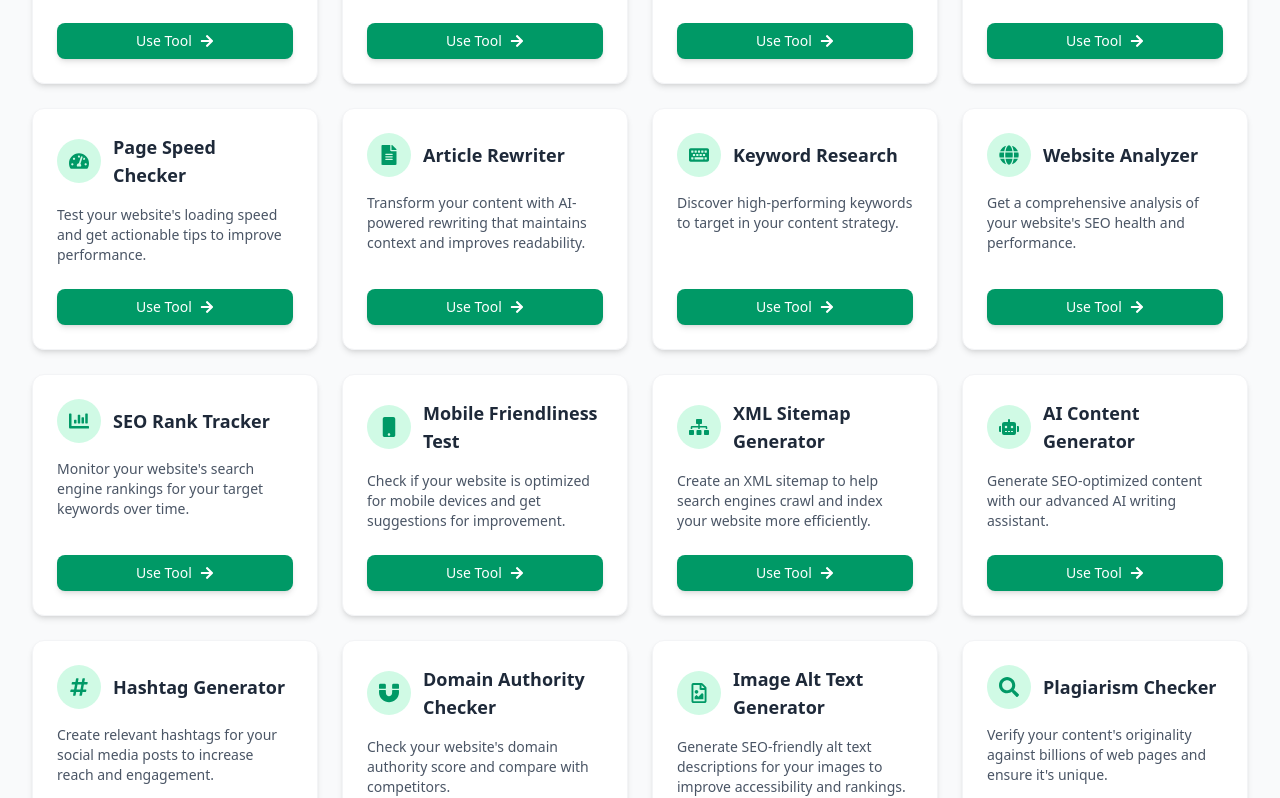
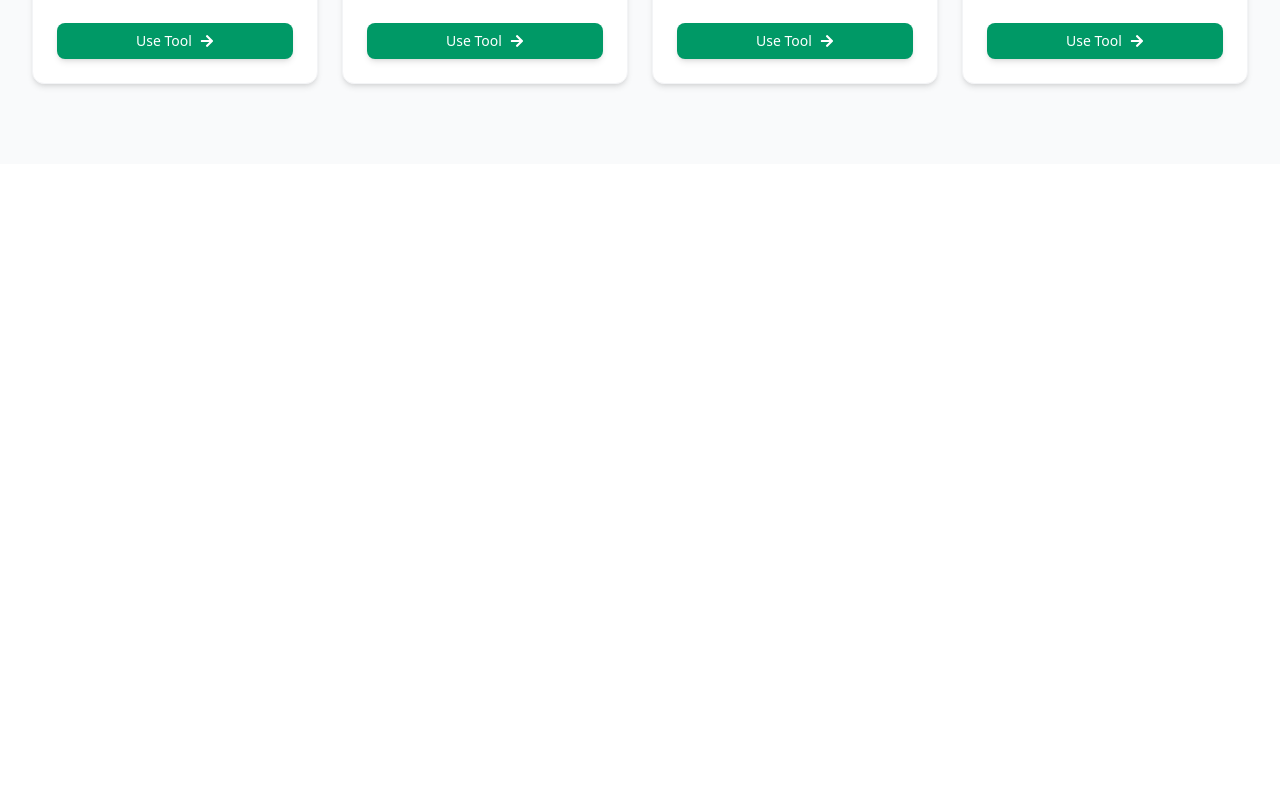
Before and after one commit to hassaandev5/seo-tools-next, a Next.js app: page /tools in a window 1280 px wide. Shown: the part 662-1460 px from the top of the page. After the commit the page ends 826 px from the top, so only its background shows below. Built offline with nearby package versions, Linux system fonts and the light colour scheme.

Commit message:
fix: removed non-existing tools

```diff
--- a/src/components/Tools.tsx
+++ b/src/components/Tools.tsx
@@ -79,38 +79,38 @@ const ToolsPage = () => {
       isPopular: true,
     },
 
+    // {
+    //   id: 4,
+    //   title: "Meta Tags Analyzer",
+    //   description:
+    //     "Analyze and optimize your meta tags for better search engine visibility and click-through rates.",
+    //   icon: <FaTag className="w-5 h-5" />,
+    //   category: "technical",
+    //   slug: "meta-tags-analyzer",
+    //   isPopular: true,
+    // },
+    // {
+    //   id: 5,
+    //   title: "Page Speed Checker",
+    //   description:
+    //     "Test your website's loading speed and get actionable tips to improve performance.",
+    //   icon: <FaTachometerAlt className="w-5 h-5" />,
+    //   category: "technical",
+    //   slug: "page-speed-checker",
+    //   isPopular: true,
+    // },
+    // {
+    //   id: 6,
+    //   title: "Article Rewriter",
+    //   description:
+    //     "Transform your content with AI-powered rewriting that maintains context and improves readability.",
+    //   icon: <FaFileAlt className="w-5 h-5" />,
+    //   category: "content",
+    //   slug: "article-rewriter",
+    //   isPopular: true,
+    // },
     {
       id: 4,
-      title: "Meta Tags Analyzer",
-      description:
-        "Analyze and optimize your meta tags for better search engine visibility and click-through rates.",
-      icon: <FaTag className="w-5 h-5" />,
-      category: "technical",
-      slug: "meta-tags-analyzer",
-      isPopular: true,
-    },
-    {
-      id: 5,
-      title: "Page Speed Checker",
-      description:
-        "Test your website's loading speed and get actionable tips to improve performance.",
-      icon: <FaTachometerAlt className="w-5 h-5" />,
-      category: "technical",
-      slug: "page-speed-checker",
-      isPopular: true,
-    },
-    {
-      id: 6,
-      title: "Article Rewriter",
-      description:
-        "Transform your content with AI-powered rewriting that maintains context and improves readability.",
-      icon: <FaFileAlt className="w-5 h-5" />,
-      category: "content",
-      slug: "article-rewriter",
-      isPopular: true,
-    },
-    {
-      id: 7,
       title: "Keyword Research",
       description:
         "Discover high-performing keywords to target in your content strategy.",
@@ -118,98 +118,98 @@ const ToolsPage = () => {
       category: "research",
       slug: "keyword-research",
     },
-    {
-      id: 8,
-      title: "Website Analyzer",
-      description:
-        "Get a comprehensive analysis of your website's SEO health and performance.",
-      icon: <FaGlobe className="w-5 h-5" />,
-      category: "analytics",
-      slug: "website-analyzer",
-    },
-    {
-      id: 9,
-      title: "SEO Rank Tracker",
-      description:
-        "Monitor your website's search engine rankings for your target keywords over time.",
-      icon: <FaChartBar className="w-5 h-5" />,
-      category: "analytics",
-      slug: "seo-rank-tracker",
-    },
-    {
-      id: 10,
-      title: "Mobile Friendliness Test",
-      description:
-        "Check if your website is optimized for mobile devices and get suggestions for improvement.",
-      icon: <FaMobile className="w-5 h-5" />,
-      category: "technical",
-      slug: "mobile-friendly-test",
-    },
-    {
-      id: 11,
-      title: "XML Sitemap Generator",
-      description:
-        "Create an XML sitemap to help search engines crawl and index your website more efficiently.",
-      icon: <FaSitemap className="w-5 h-5" />,
-      category: "technical",
-      slug: "xml-sitemap-generator",
-    },
-    {
-      id: 12,
-      title: "AI Content Generator",
-      description:
-        "Generate SEO-optimized content with our advanced AI writing assistant.",
-      icon: <FaRobot className="w-5 h-5" />,
-      category: "content",
-      slug: "ai-content-generator",
-    },
-    {
-      id: 13,
-      title: "Hashtag Generator",
-      description:
-        "Create relevant hashtags for your social media posts to increase reach and engagement.",
-      icon: <FaHashtag className="w-5 h-5" />,
-      category: "content",
-      slug: "hashtag-generator",
-    },
-    {
-      id: 14,
-      title: "Domain Authority Checker",
-      description:
-        "Check your website's domain authority score and compare with competitors.",
-      icon: <FaMagnet className="w-5 h-5" />,
-      category: "analytics",
-      slug: "domain-authority-checker",
-    },
-    {
-      id: 15,
-      title: "Image Alt Text Generator",
-      description:
-        "Generate SEO-friendly alt text descriptions for your images to improve accessibility and rankings.",
-      icon: <FaRegFileImage className="w-5 h-5" />,
-      category: "content",
-      slug: "image-alt-text-generator",
-    },
-    {
-      id: 16,
-      title: "Plagiarism Checker",
-      description:
-        "Verify your content's originality against billions of web pages and ensure it's unique.",
-      icon: <FaSearch className="w-5 h-5" />,
-      category: "content",
-      slug: "plagiarism-checker",
-      isPopular: true,
-    },
-    {
-      id: 17,
-      title: "Backlink Maker",
-      description:
-        "Generate high-quality backlinks to improve your website's authority and search rankings.",
-      icon: <FaLink className="w-5 h-5" />,
-      category: "technical",
-      slug: "backlink-maker",
-      isPopular: true,
-    },
+    // {
+    //   id: 8,
+    //   title: "Website Analyzer",
+    //   description:
+    //     "Get a comprehensive analysis of your website's SEO health and performance.",
+    //   icon: <FaGlobe className="w-5 h-5" />,
+    //   category: "analytics",
+    //   slug: "website-analyzer",
+    // },
+    // {
+    //   id: 9,
+    //   title: "SEO Rank Tracker",
+    //   description:
+    //     "Monitor your website's search engine rankings for your target keywords over time.",
+    //   icon: <FaChartBar className="w-5 h-5" />,
+    //   category: "analytics",
+    //   slug: "seo-rank-tracker",
+    // },
+    // {
+    //   id: 10,
+    //   title: "Mobile Friendliness Test",
+    //   description:
+    //     "Check if your website is optimized for mobile devices and get suggestions for improvement.",
+    //   icon: <FaMobile className="w-5 h-5" />,
+    //   category: "technical",
+    //   slug: "mobile-friendly-test",
+    // },
+    // {
+    //   id: 11,
+    //   title: "XML Sitemap Generator",
+    //   description:
+    //     "Create an XML sitemap to help search engines crawl and index your website more efficiently.",
+    //   icon: <FaSitemap className="w-5 h-5" />,
+    //   category: "technical",
+    //   slug: "xml-sitemap-generator",
+    // },
+    // {
+    //   id: 12,
+    //   title: "AI Content Generator",
+    //   description:
+    //     "Generate SEO-optimized content with our advanced AI writing assistant.",
+    //   icon: <FaRobot className="w-5 h-5" />,
+    //   category: "content",
+    //   slug: "ai-content-generator",
+    // },
+    // {
+    //   id: 13,
+    //   title: "Hashtag Generator",
+    //   description:
+    //     "Create relevant hashtags for your social media posts to increase reach and engagement.",
+    //   icon: <FaHashtag className="w-5 h-5" />,
+    //   category: "content",
+    //   slug: "hashtag-generator",
+    // },
+    // {
+    //   id: 14,
+    //   title: "Domain Authority Checker",
+    //   description:
+    //     "Check your website's domain authority score and compare with competitors.",
+    //   icon: <FaMagnet className="w-5 h-5" />,
+    //   category: "analytics",
+    //   slug: "domain-authority-checker",
+    // },
+    // {
+    //   id: 15,
+    //   title: "Image Alt Text Generator",
+    //   description:
+    //     "Generate SEO-friendly alt text descriptions for your images to improve accessibility and rankings.",
+    //   icon: <FaRegFileImage className="w-5 h-5" />,
+    //   category: "content",
+    //   slug: "image-alt-text-generator",
+    // },
+    // {
+    //   id: 16,
+    //   title: "Plagiarism Checker",
+    //   description:
+    //     "Verify your content's originality against billions of web pages and ensure it's unique.",
+    //   icon: <FaSearch className="w-5 h-5" />,
+    //   category: "content",
+    //   slug: "plagiarism-checker",
+    //   isPopular: true,
+    // },
+    // {
+    //   id: 17,
+    //   title: "Backlink Maker",
+    //   description:
+    //     "Generate high-quality backlinks to improve your website's authority and search rankings.",
+    //   icon: <FaLink className="w-5 h-5" />,
+    //   category: "technical",
+    //   slug: "backlink-maker",
+    //   isPopular: true,
+    // },
   ];
 
   // Filter tools based on selected category and search term
```
